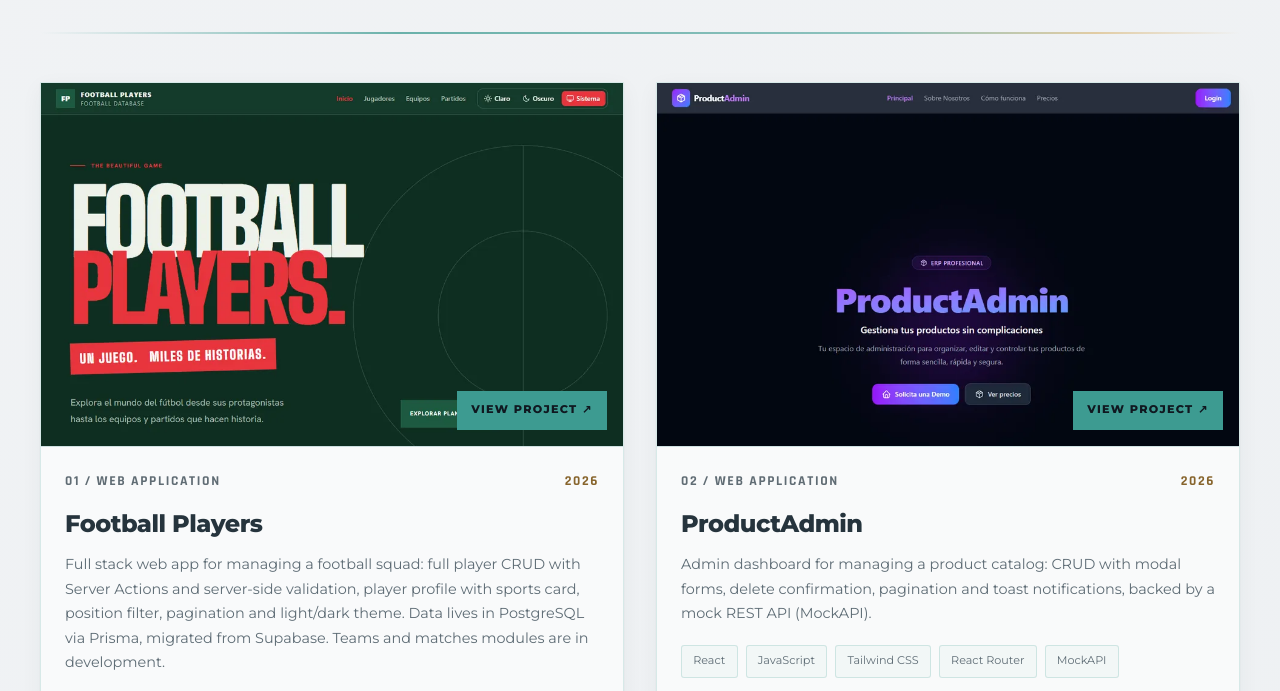
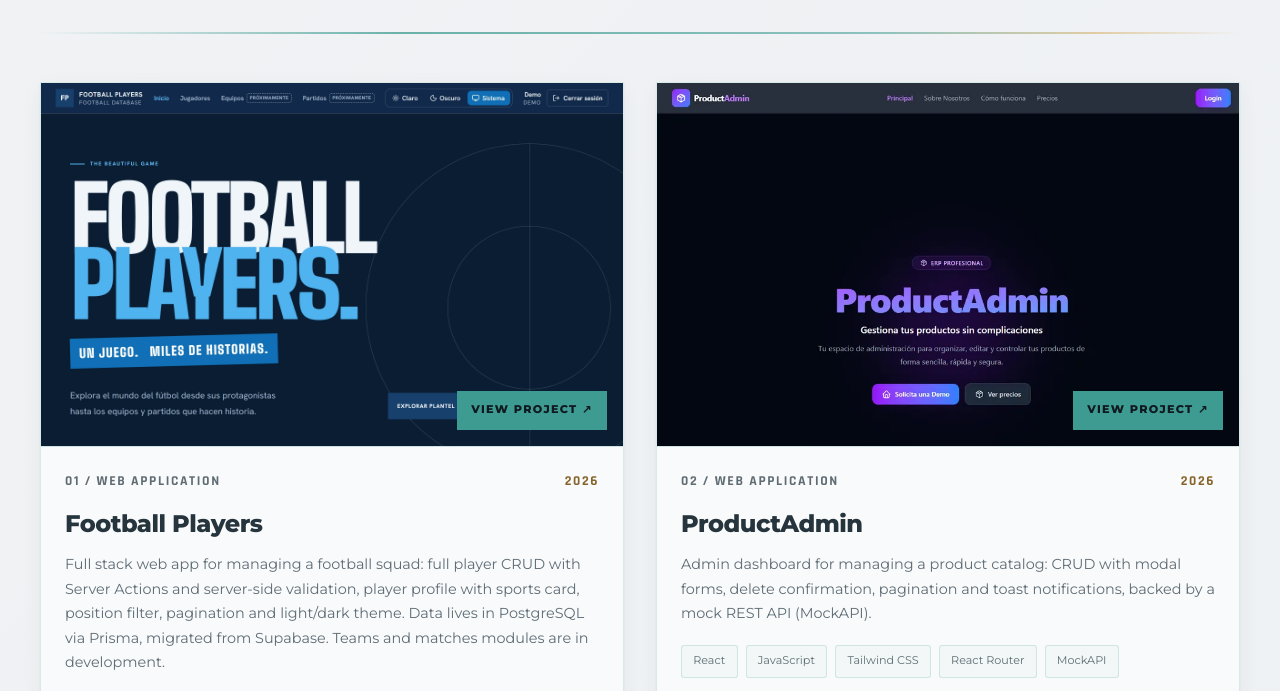
Before and after one commit to Geffrerson7/gefferson-portfolio, a plain HTML site: page en/index.html in a window 1280 px wide. Shown: the part 1117-1808 px from the top of the page. Drawn offline with Linux system fonts and the light colour scheme.

Commit message:
chore: refresh project screenshots and serve WebP only
Images\n- Add the new Football Players capture and point both language pages to it\n- Replace the Rick and Morty capture with an updated screenshot\n- Drop every portfolio PNG source: the pages only ever render the WebP\n  variants, so keeping the PNGs duplicated weight without being served\n\nPages\n- index.html and en/index.html: single src update for the Football Players\n  card; no markup or copy changes elsewhere

```diff
--- a/en/index.html
+++ b/en/index.html
@@ -448,7 +448,7 @@
                 aria-hidden="true"
               >
                 <img
-                  src="../assets/img/portfolio/football-players.webp"
+                  src="../assets/img/portfolio/football-players-app.webp"
                   alt=""
                   width="960"
                   height="600"
```
Also changed, not shown: index.html (+1 -1 lines), assets/img/portfolio/football-players-app.webp (added), assets/img/portfolio/football-players.png (deleted), assets/img/portfolio/football-players.webp (deleted), assets/img/portfolio/pokedex-device-app.png (deleted), assets/img/portfolio/pokedex.png (deleted), assets/img/portfolio/pokedex.webp (deleted), assets/img/portfolio/products-crud.png (deleted), assets/img/portfolio/rick-and-morty-app.webp, 1 other file.
